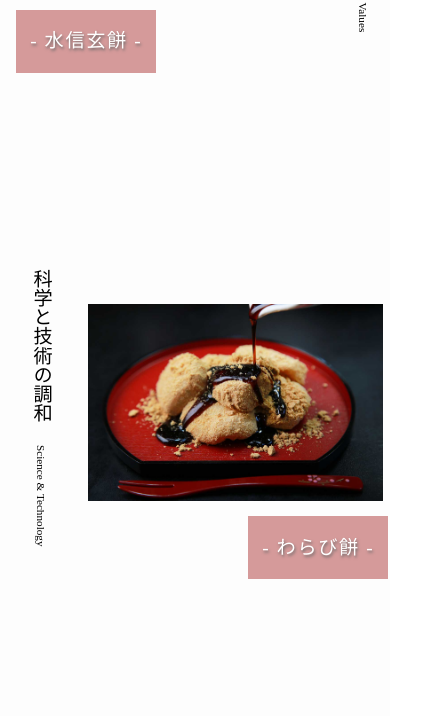
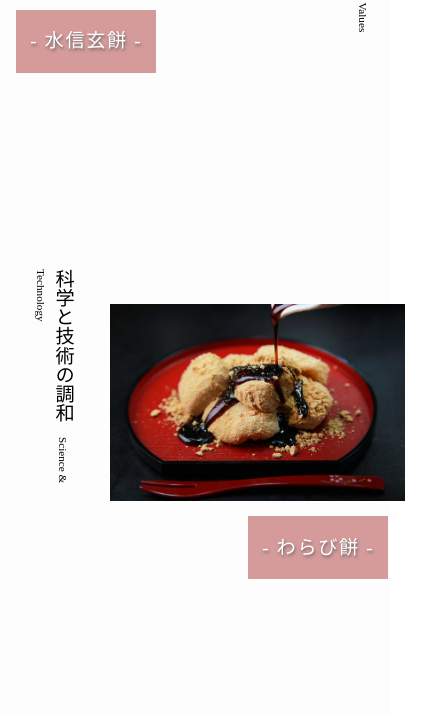
Before and after one commit to miu-c/wagashi.github.io, a plain HTML site: page index.html in a window 390 px wide. Shown: the part 1199-1915 px from the top of the page, 423 px wide, since content can reach past the window. Drawn offline with Linux system fonts and the light colour scheme.

Commit message:
Update style.css

```diff
--- a/css/style.css
+++ b/css/style.css
@@ -162,6 +162,7 @@ h2 {
 
 .return {
   display: flex;
+  align-items: flex-start;
   flex-direction: column-reverse;
 }
 
@@ -323,7 +324,7 @@ footer {
 
   .product-img1,.product-img2 {
     width: 96%;
-    height: 98%;
+    height: auto;
     padding: 8% 4%;
   }
 
```
